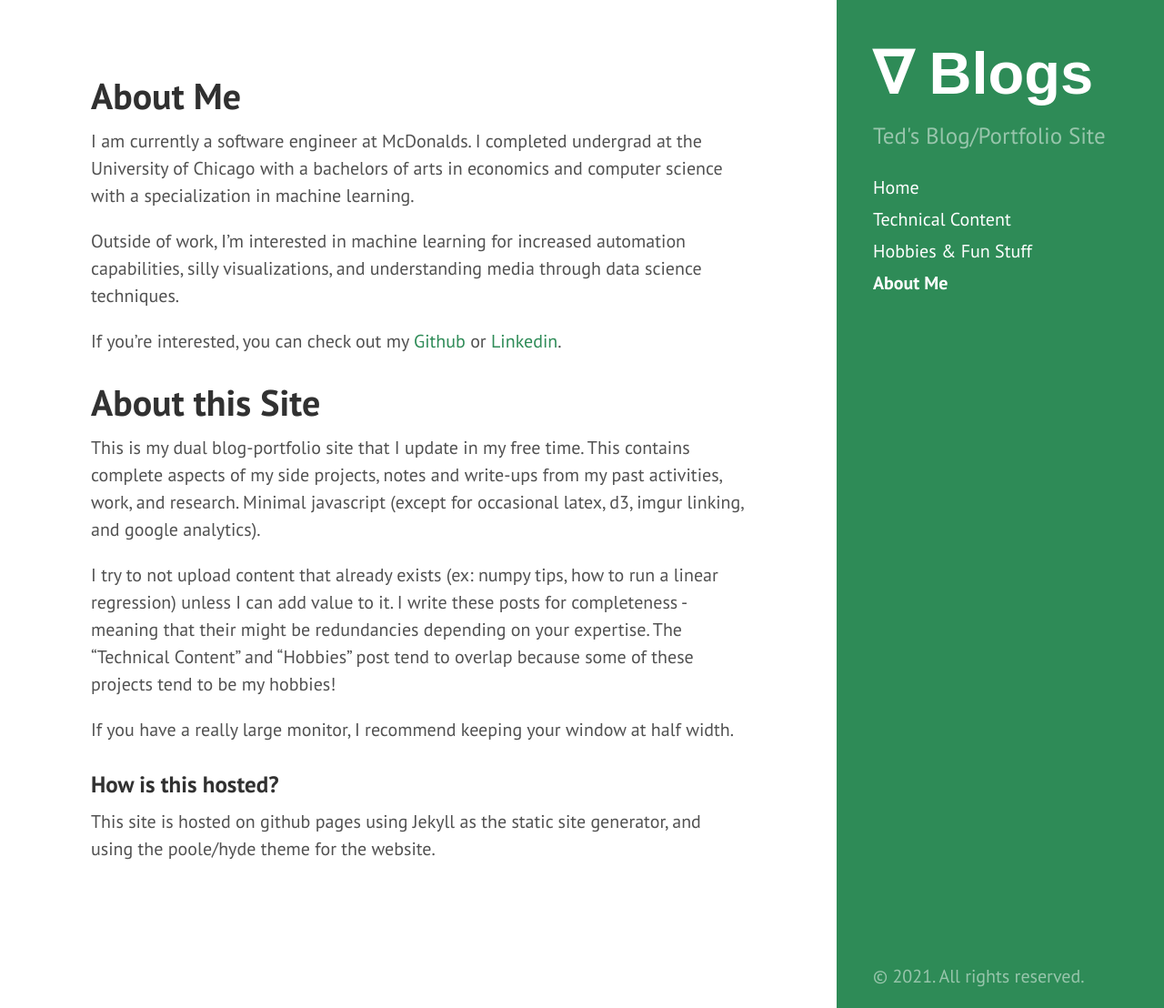
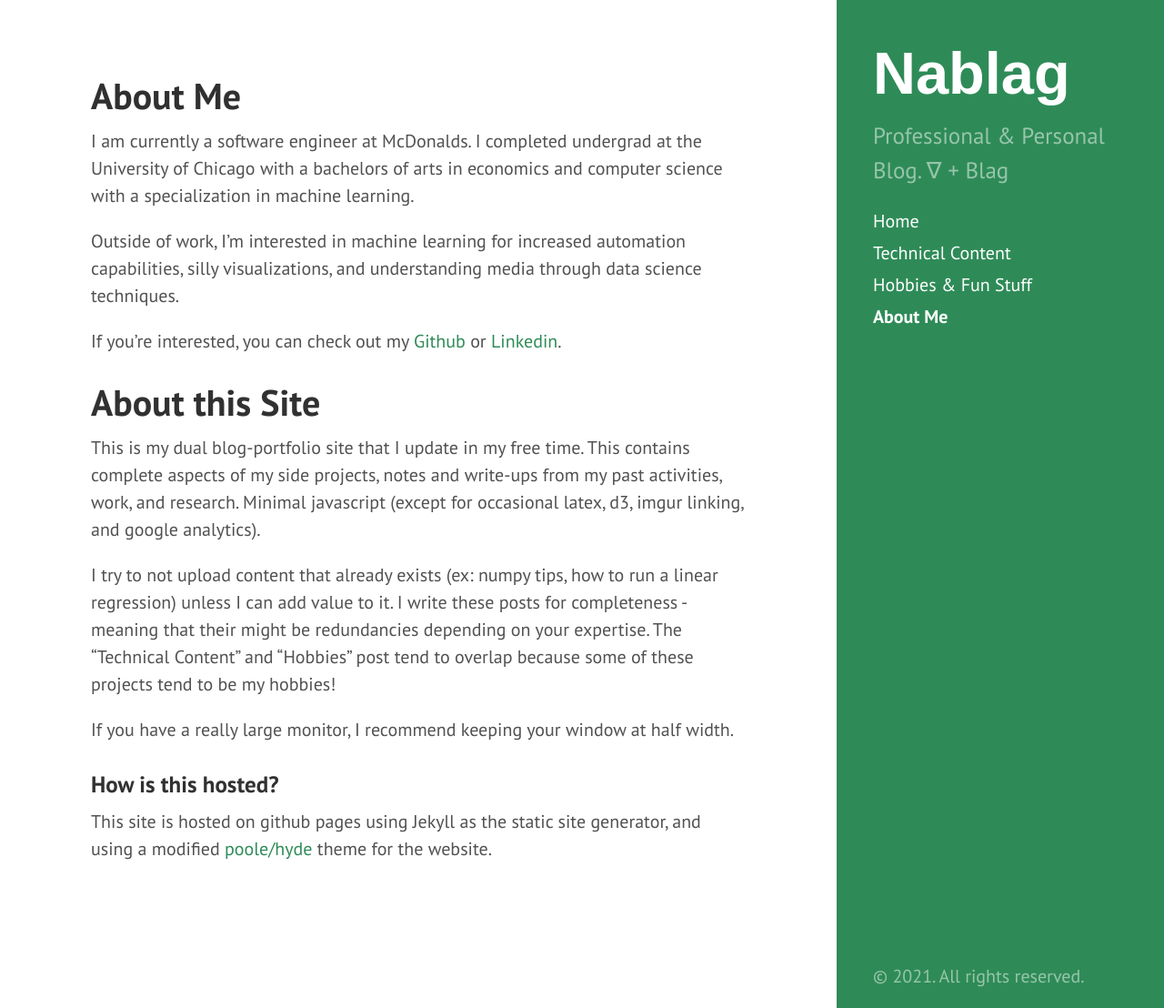
Before and after one commit to tedkim97/tedkim97.github.io, a Jekyll site: the page built from about.md, in a window 1280 px wide and 1108 px high. Shown: the whole window at 91% size. Built offline with Jekyll 4.4.1, drawn with Linux system fonts in a browser that asks for light colours.

Commit message:
minor updates to website description & looks

```diff
--- a/_config.yml
+++ b/_config.yml
@@ -18,10 +18,10 @@
 # You can create any custom variable you would like, and they will be accessible
 # in the templates via {{ site.myvariable }}.
 
-title: ∇ Blogs
+title: Nablag
 email: tedkim97@gmail.com
 description: >- # this means to ignore newlines until "baseurl:"
-  Ted's Blog/Portfolio Site
+  Professional & Personal Blog. ∇ + Blag
 baseurl: "/" # the subpath of your site, e.g. /blog
 url: "tedkim97.github.io" # the base hostname & protocol for your site, e.g. http://example.com
 github_username:  tedkim97
--- a/about.md
+++ b/about.md
@@ -19,4 +19,4 @@ I try to not upload content that already exists (ex: numpy tips, how to run a li
 If you have a really large monitor, I recommend keeping your window at half width.
 
 ### How is this hosted?
-This site is hosted on github pages using Jekyll as the static site generator, and using the poole/hyde theme for the website.
+This site is hosted on github pages using Jekyll as the static site generator, and using a modified [poole/hyde](https://github.com/poole/hyde) theme for the website.
```
